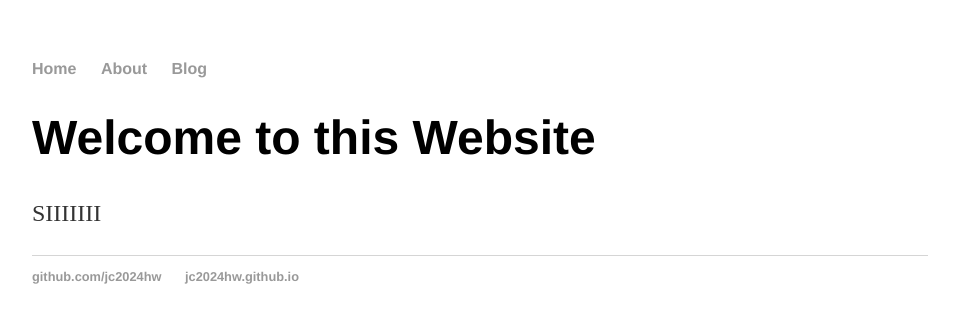
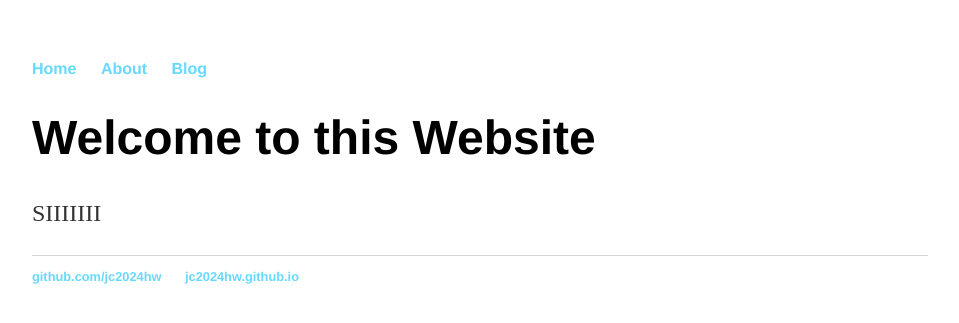
Before and after one commit to jc2024hw/jc2024hw.github.io, a Jekyll site: the page built from index.html, in a window 1280 px wide. Shown: the top 323 px of the page, without its empty margins (160-1119 px from the left). Built offline with Jekyll 4.4.1, drawn with Linux system fonts in a browser that asks for light colours.

Commit message:
Update main.css

```diff
--- a/css/main.css
+++ b/css/main.css
@@ -28,7 +28,7 @@ nav ul li, footer ul li {
 }
 a {
   text-decoration: none;
-  color: #999;}a:hover {text-decoration: underline;
+  color: #66d9ff;}a:hover {text-decoration: underline;
 }
 ul.posts {
   margin: 20px auto 40px;
```
